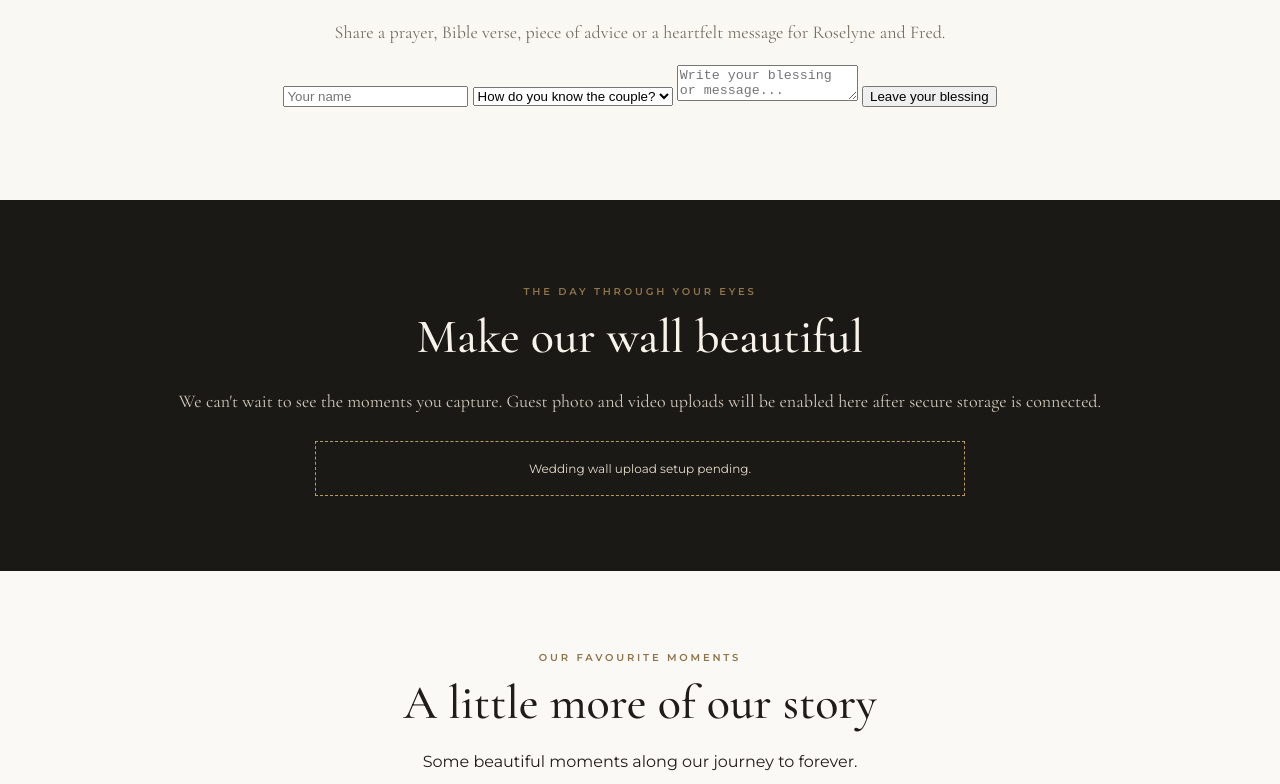
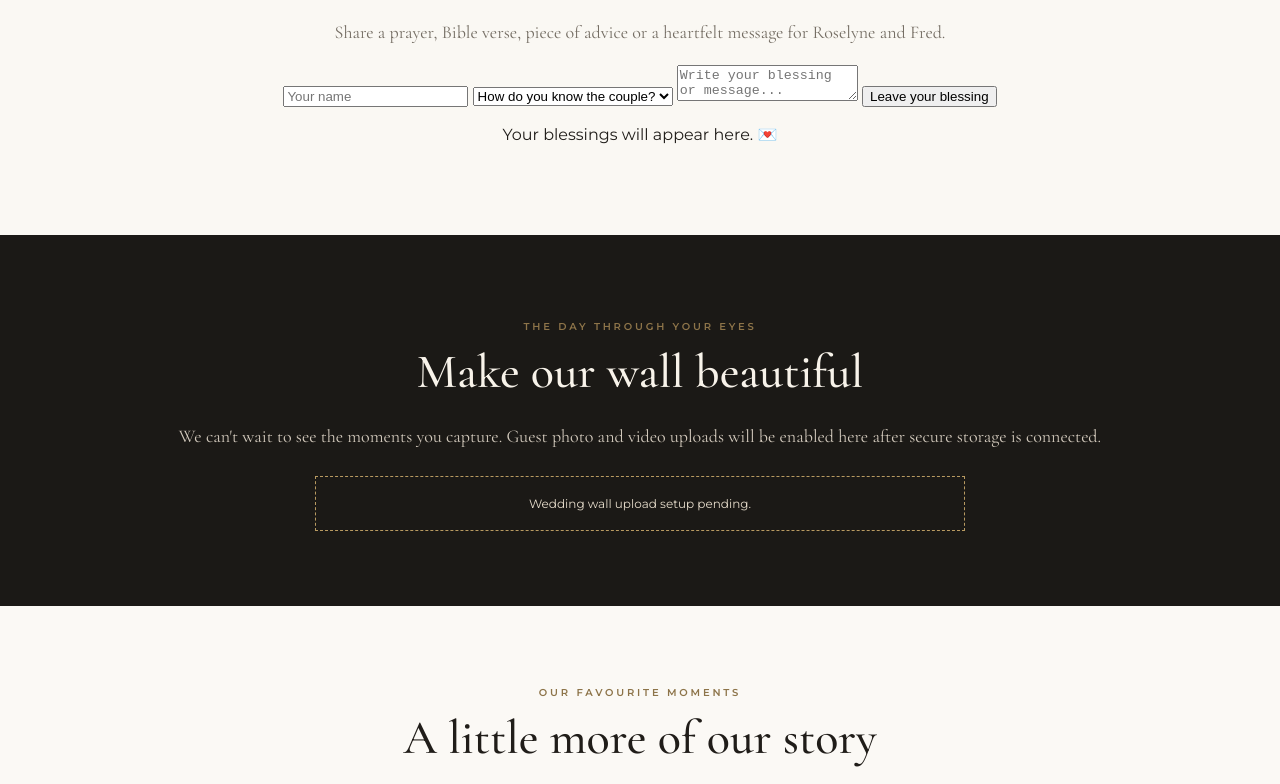
Before and after one commit to ROSE651489/rose-fred-wedding, a plain HTML site: page index.html in a window 1280 px wide. Shown: the part 3191-3975 px from the top of the page. Drawn offline with nearby package versions, Linux system fonts and the light colour scheme.

Commit message:
Update index.html

```diff
--- a/index.html
+++ b/index.html
@@ -93,7 +93,9 @@
 
   <p id="guestbookStatus"></p>
 
-  <div id="guestbookMessages"></div>
+  <div class="sticky-notes" id="guestbookMessages">
+  <p class="empty-message">Your blessings will appear here. 💌</p>
+</div>
 </section>
 
     <section class="wall section" id="wall">
```
